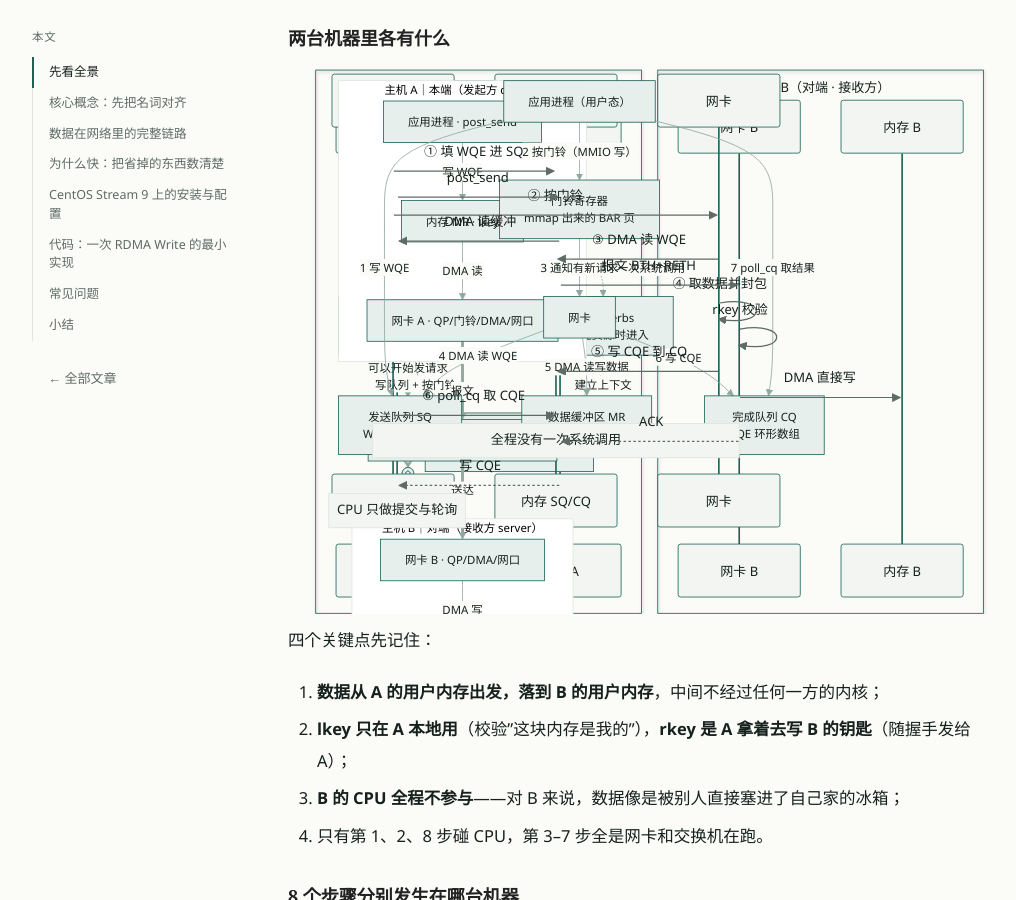
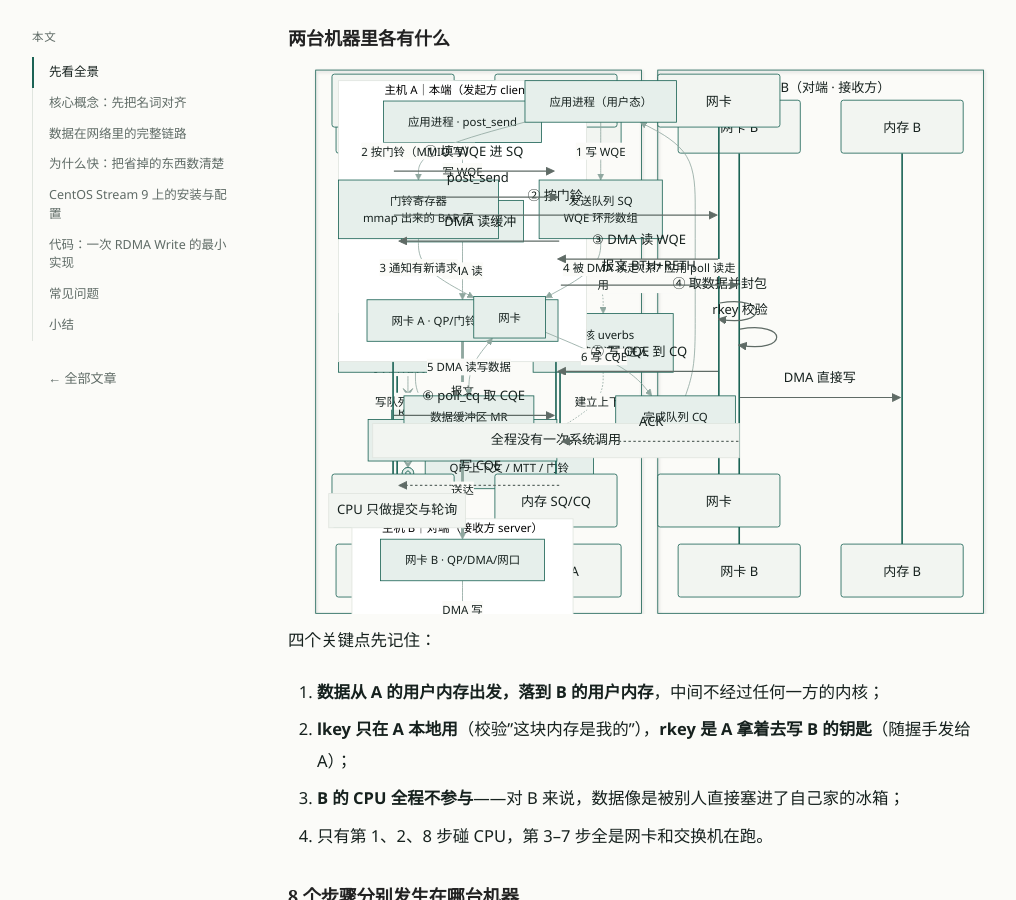
Before and after one commit to lnsyyj/lnsyyj.github.io, a Jekyll site: the page built from _posts/2026-10-26-rdma-datapath.md, in a window 1280 px wide and 900 px high, scrolled down 1110 px. Shown: the whole window, without its empty margins (108-1124 px from the left). Built offline with Jekyll 4.4.1, drawn with Linux system fonts in a browser that asks for light colours; some of the changed text lies outside the part shown.

Commit message:
fix(rdma): 队列数据流图改为按数据流向画箭头，去掉一条多余回边

````diff
--- a/_posts/2026-10-26-rdma-datapath.md
+++ b/_posts/2026-10-26-rdma-datapath.md
@@ -97,13 +97,13 @@ flowchart TB
     APP -->|"1 写 WQE"| SQ
     APP -->|"2 按门铃（MMIO 写）"| DB
     DB -->|"3 通知有新请求"| NIC
-    NIC -->|"4 DMA 读 WQE"| SQ
-    NIC -->|"5 DMA 读写数据"| MR
+    SQ -->|"4 被 DMA 读走"| NIC
+    NIC <-->|"5 DMA 读写数据"| MR
     NIC -->|"6 写 CQE"| CQ
-    APP -->|"7 poll_cq 取结果"| CQ
+    CQ -->|"7 应用 poll 读走"| APP
 ```
 
-这张图里其实只有**两条方向相反的通道**：
+**箭头一律表示「数据往哪流」，不表示「谁访问谁」**——这点想清楚，整张图就顺了。它其实只有两条方向相反的通道：
 
 - **应用 → 网卡**：SQ 和门铃，一个放"要做什么"，一个按铃"我放好了"；
 - **网卡 → 应用**：CQ，硬件把"做完了"写回来，应用去读。
````
